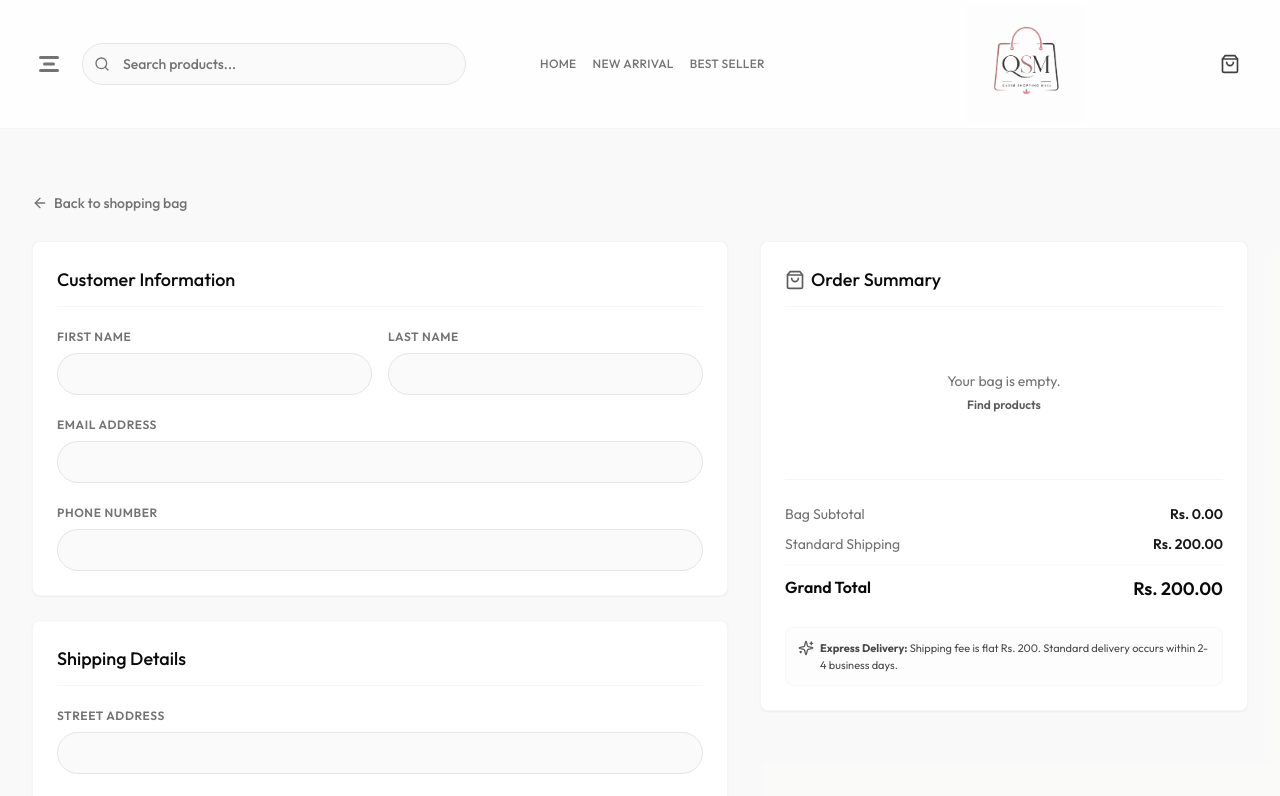
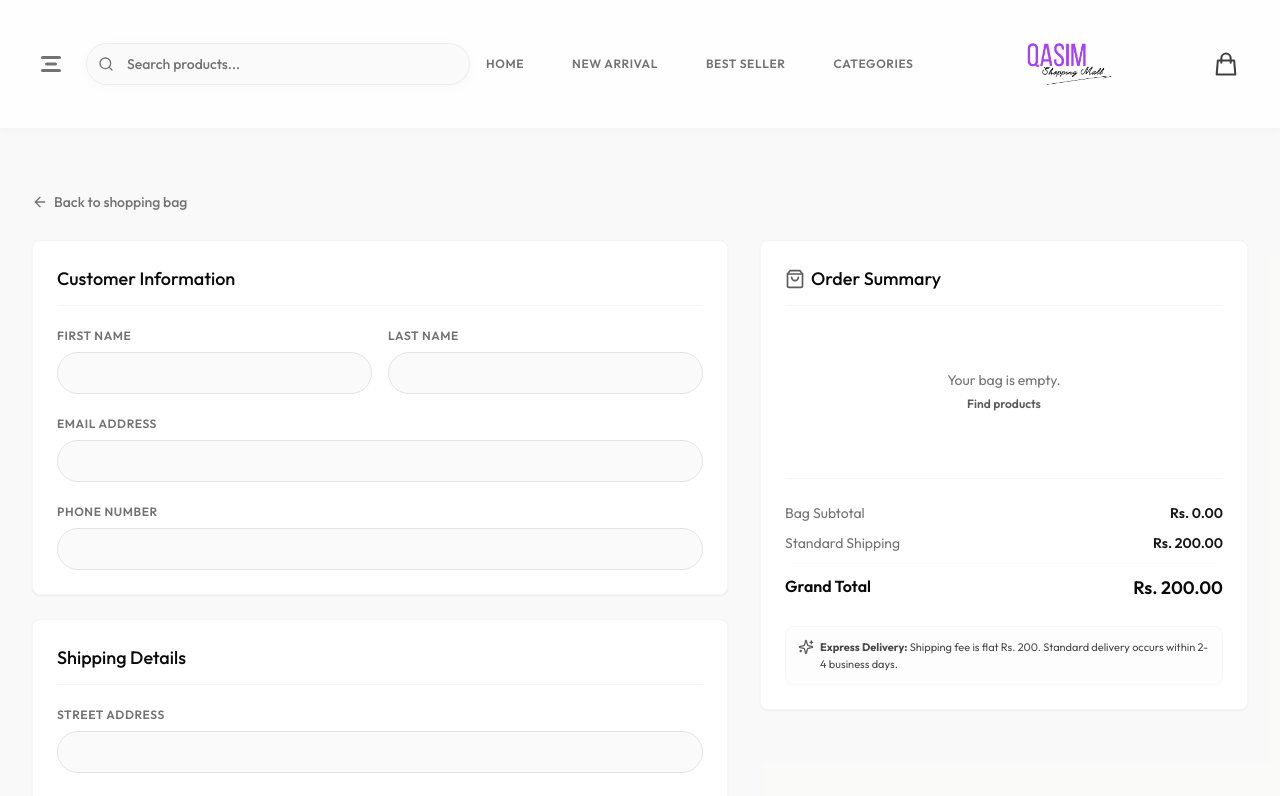
Before and after one commit to asifkhanzad-create/QSM, a Next.js app: page /checkout in a window 1280 px wide. Shown: the top 796 px of the page. Built offline with nearby package versions, Linux system fonts and the light colour scheme.

Commit message:
cart, navbutton addition

```diff
--- a/src/components/CartDrawer.tsx
+++ b/src/components/CartDrawer.tsx
@@ -42,7 +42,18 @@ export default function CartDrawer() {
           {/* Header */}
           <div className="px-6 py-5 border-b border-neutral-100 flex items-center justify-between animate-fade-in">
             <div className="flex items-center gap-2">
-              <ShoppingBag className="w-5 h-5 text-brand-600" />
+              <svg
+                xmlns="http://www.w3.org/2000/svg"
+                viewBox="0 0 24 24"
+                fill="none"
+                stroke="currentColor"
+                strokeWidth="1.75"
+                strokeLinecap="round"
+                strokeLinejoin="round"
+                className="w-5 h-5 text-brand-600"
+              >
+                <path d="M16 11V7a4 4 0 0 0-8 0v4M5 9h14l1 12H4L5 9z" />
+              </svg>
               <h2 className="text-lg font-medium text-neutral-900 font-serif">
                 Shopping Bag ({cartCount})
               </h2>
@@ -60,7 +71,18 @@ export default function CartDrawer() {
             {cart.length === 0 ? (
               <div className="h-full flex flex-col items-center justify-center text-center py-12 animate-scale-in">
                 <div className="w-16 h-16 bg-neutral-50 rounded-full flex items-center justify-center mb-4">
-                  <ShoppingBag className="w-8 h-8 text-neutral-300" />
+                  <svg
+                    xmlns="http://www.w3.org/2000/svg"
+                    viewBox="0 0 24 24"
+                    fill="none"
+                    stroke="currentColor"
+                    strokeWidth="1.5"
+                    strokeLinecap="round"
+                    strokeLinejoin="round"
+                    className="w-8 h-8 text-neutral-300"
+                  >
+                    <path d="M16 11V7a4 4 0 0 0-8 0v4M5 9h14l1 12H4L5 9z" />
+                  </svg>
                 </div>
                 <h3 className="text-base font-medium text-neutral-900">Your bag is empty</h3>
                 <p className="mt-1 text-sm text-neutral-500">
--- a/src/components/Header.tsx
+++ b/src/components/Header.tsx
@@ -17,28 +17,39 @@ function NavLinks() {
     if (href === "/") return pathname === "/";
     const [p, qs] = href.split("?");
     if (pathname !== p) return false;
-    if (!qs) return true;
-    const params = new URLSearchParams(qs);
-    const keys = Array.from(params.keys());
-    for (let i = 0; i < keys.length; i++) {
-      const key = keys[i];
-      if (searchParams.get(key) !== params.get(key)) return false;
+
+    if (qs) {
+      const params = new URLSearchParams(qs);
+      const keys = Array.from(params.keys());
+      for (let i = 0; i < keys.length; i++) {
+        const key = keys[i];
+        if (searchParams.get(key) !== params.get(key)) return false;
+      }
+      return true;
     }
+
+    if (href === "/shop") {
+      return !searchParams.get('isNewArrival') && !searchParams.get('isBestSeller');
+    }
+
     return true;
   };
 
-  const linkClass = (href: string) =>
-    `text-xs font-medium tracking-wide uppercase transition ${
-      isActive(href)
-        ? "text-neutral-900"
-        : "text-neutral-500 hover:text-neutral-800"
+  const linkClass = (href: string) => {
+    const active = isActive(href);
+    return `text-xs font-semibold tracking-wider uppercase px-4 py-2.5 rounded-full transition-all duration-200 ${
+      active
+        ? "bg-customPurple text-white shadow-sm"
+        : "text-neutral-500 hover:text-neutral-900 hover:bg-neutral-50"
     }`;
+  };
 
   return (
     <nav className="hidden md:flex items-center gap-4 whitespace-nowrap flex-1 justify-center">
       <Link href="/" className={linkClass("/")}>Home</Link>
       <Link href="/shop?isNewArrival=true" className={linkClass("/shop?isNewArrival=true")}>New Arrival</Link>
       <Link href="/shop?isBestSeller=true" className={linkClass("/shop?isBestSeller=true")}>Best Seller</Link>
+      <Link href="/shop" className={linkClass("/shop")}>Categories</Link>
     </nav>
   );
 }
@@ -61,7 +72,7 @@ function SearchBar() {
         value={query}
         onChange={(e) => setQuery(e.target.value)}
         placeholder="Search products..."
-        className="w-full sm:w-96 pl-10 pr-4 py-3 sm:py-2.5 bg-white sm:bg-neutral-50 border border-neutral-200 rounded-full text-sm font-medium text-neutral-900 placeholder-neutral-500 shadow-sm shadow-neutral-900/5 sm:shadow-none focus:outline-none focus:ring-2 focus:ring-[#6F2DA8]/40 focus:border-[#6F2DA8] focus:bg-white hover:border-[#6F2DA8]/40 hover:shadow-[0_0_12px_rgba(111,45,168,0.15)] transition-all duration-200"
+        className="w-full sm:w-96 pl-10 pr-4 py-3 sm:py-2.5 bg-white sm:bg-neutral-50 border border-neutral-200/60 rounded-full text-sm font-medium text-neutral-900 placeholder-neutral-500 shadow-[0_2px_12px_rgba(0,0,0,0.03)] sm:shadow-[0_2px_12px_rgba(0,0,0,0.03)] focus:outline-none focus:border-[#6F2DA8]/50 focus:bg-white hover:border-[#6F2DA8]/40 hover:shadow-[0_4px_16px_rgba(111,45,168,0.12)] focus:shadow-[0_0_0_4px_rgba(111,45,168,0.15)] transition-all duration-200"
       />
       <Search className="absolute left-3 top-1/2 -translate-y-1/2 w-4 h-4 text-neutral-500" />
     </form>
@@ -70,17 +81,17 @@ function SearchBar() {
 
 function LogoSection() {
   return (
-    <div className="hidden sm:flex sm:flex-1 sm:justify-center">
+    <div className="hidden sm:flex sm:flex-1 sm:justify-center sm:items-center">
       <button
         onClick={() => window.location.reload()}
-        className="relative w-[64px] h-[64px] sm:w-[120px] sm:h-[120px]"
+        className="shrink-0 flex items-center"
       >
         <Image
           src="/logo.png"
           alt="Qasim Shopping Mall Logo"
-          fill
-          className="object-contain"
-          sizes="150px"
+          width={120}
+          height={48}
+          className="h-10 sm:h-12 w-auto object-contain"
           priority
         />
       </button>
@@ -96,14 +107,14 @@ export default function Header() {
     <>
       <Sidebar isOpen={isSidebarOpen} onClose={() => setIsSidebarOpen(false)} />
 
-      <header className="bg-white/80 backdrop-blur-md border-b border-neutral-100">
+      <header className="bg-white/80 backdrop-blur-md shadow-[0_2px_12px_rgba(0,0,0,0.03)]">
         <div className="max-w-7xl mx-auto px-4 sm:px-6 lg:px-8">
           <div className="flex items-center justify-between h-20 sm:h-32">
             {/* Left: Menu + Search */}
             <div className="flex items-center gap-3 sm:gap-4 flex-1 sm:flex-none min-w-0">
               <button
                 onClick={() => setIsSidebarOpen(!isSidebarOpen)}
-                className="icon-btn p-1.5 text-neutral-500 hover:text-neutral-800 transition-colors duration-200 shrink-0"
+                className="icon-btn p-2 rounded-full text-neutral-500 hover:text-neutral-800 hover:bg-neutral-100 transition-all duration-200 shrink-0"
               >
                 <svg width="22" height="18" viewBox="0 0 22 18" fill="none">
                   <rect x="1" y="1" width="20" height="3" rx="1.5" fill="currentColor" />
@@ -124,17 +135,17 @@ export default function Header() {
             </div>
 
             {/* Center: Logo (hidden on mobile, restored from sm breakpoint up) */}
-            <div className="hidden sm:flex sm:flex-1 sm:justify-center">
+            <div className="hidden sm:flex sm:flex-1 sm:justify-center sm:items-center">
               <button
                 onClick={() => window.location.reload()}
-                className="relative w-[64px] h-[64px] sm:w-[120px] sm:h-[120px] shrink-0"
+                className="shrink-0 flex items-center"
               >
                 <Image
                   src="/logo.png"
                   alt="Qasim Shopping Mall Logo"
-                  fill
-                  className="object-contain"
-                  sizes="150px"
+                  width={120}
+                  height={48}
+                  className="h-10 sm:h-12 w-auto object-contain"
                   priority
                 />
               </button>
@@ -143,10 +154,21 @@ export default function Header() {
             {/* Far Right: Cart */}
             <button
               onClick={() => setIsCartOpen(true)}
-              className="icon-btn relative p-2 text-neutral-700 hover:text-neutral-950 shrink-0"
+              className="icon-btn relative p-2 rounded-full text-neutral-700 hover:text-neutral-950 hover:bg-neutral-100 transition-all duration-200 shrink-0"
               aria-label="Open Cart"
             >
-              <ShoppingBag className="w-5 h-5" />
+              <svg
+                xmlns="http://www.w3.org/2000/svg"
+                viewBox="0 0 24 24"
+                fill="none"
+                stroke="currentColor"
+                strokeWidth="1.75"
+                strokeLinecap="round"
+                strokeLinejoin="round"
+                className="w-7 h-7"
+              >
+                <path d="M16 11V7a4 4 0 0 0-8 0v4M5 9h14l1 12H4L5 9z" />
+              </svg>
               {cartCount > 0 && (
                 <span
                   key={cartCount}
--- a/src/components/ShopPageContent.tsx
+++ b/src/components/ShopPageContent.tsx
@@ -118,10 +118,10 @@ export default function ShopPageContent({
         <div className="flex flex-wrap gap-1.5 sm:gap-2 justify-center w-full md:w-auto">
           <Link
             href="/shop"
-            className={`btn-pill px-3 sm:px-4 py-1 sm:py-1.5 text-[10px] sm:text-xs font-semibold tracking-wider uppercase border transition-all duration-200 focus:outline-none ${
+            className={`btn-pill rounded-full px-5 sm:px-6 py-1 sm:py-1.5 text-[10px] sm:text-xs font-semibold tracking-wider uppercase border transition-all duration-200 focus:outline-none ${
               !searchParams.get('category')
-                ? "bg-customPurple text-white border-transparent scale-[1.02]"
-                : "bg-white text-neutral-600 hover:text-neutral-900 hover:border-neutral-900 border-neutral-200"
+                ? "bg-customPurple text-white border-transparent scale-[1.02] shadow-md shadow-purple-500/20"
+                : "bg-white text-neutral-600 hover:text-neutral-900 hover:bg-neutral-50 hover:border-neutral-300 border-neutral-200"
             }`}
           >
             All Products
@@ -130,10 +130,10 @@ export default function ShopPageContent({
             <Link
               key={cat._id}
               href={`/shop?category=${cat.slug}`}
-              className={`btn-pill px-3 sm:px-4 py-1 sm:py-1.5 text-[10px] sm:text-xs font-semibold tracking-wider uppercase border transition-all duration-200 focus:outline-none ${
+              className={`btn-pill rounded-full px-5 sm:px-6 py-1 sm:py-1.5 text-[10px] sm:text-xs font-semibold tracking-wider uppercase border transition-all duration-200 focus:outline-none ${
                 searchParams.get('category')?.toLowerCase() === cat.slug.toLowerCase()
-                  ? "bg-customPurple text-white border-transparent scale-[1.02]"
-                  : "bg-white text-neutral-600 hover:text-neutral-900 hover:border-neutral-900 border-neutral-200"
+                  ? "bg-customPurple text-white border-transparent scale-[1.02] shadow-md shadow-purple-500/20"
+                  : "bg-white text-neutral-600 hover:text-neutral-900 hover:bg-neutral-50 hover:border-neutral-300 border-neutral-200"
               }`}
             >
               {cat.name}
```
Also changed, not shown: public/logo.png.
